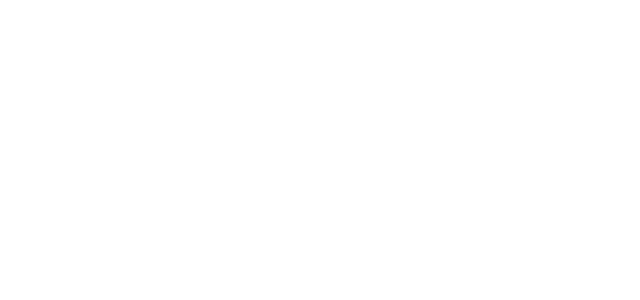
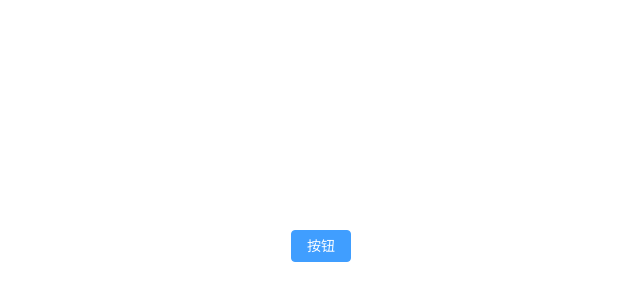
Before and after one commit to ZXW1314/XTX, a Vue app: page / in a window 1280 px wide. Shown: the part 154-454 px from the top of the page, without its empty margins (289-929 px from the left). Built offline with nearby package versions, Linux system fonts and the light colour scheme.

Commit message:
配置elementPlus

```diff
--- a/package.json
+++ b/package.json
@@ -12,6 +12,7 @@
     "lint": "eslint . --ext .vue,.js,.jsx,.cjs,.mjs,.ts,.tsx,.cts,.mts --fix --ignore-path .gitignore"
   },
   "dependencies": {
+    "axios": "^1.7.2",
     "element-plus": "^2.7.7",
     "pinia": "^2.1.7",
     "vue": "^3.4.29",
@@ -28,6 +29,7 @@
     "eslint": "^8.57.0",
     "eslint-plugin-vue": "^9.23.0",
     "npm-run-all2": "^6.2.0",
+    "sass": "^1.77.8",
     "typescript": "~5.4.0",
     "unplugin-auto-import": "^0.18.0",
     "unplugin-vue-components": "^0.27.2",
--- a/src/App.vue
+++ b/src/App.vue
@@ -4,7 +4,7 @@
 </script>
 
 <template>
-  <!-- <el-button type="primary">按钮</el-button> -->
+  <el-button type="primary">按钮</el-button>
 </template>
 
 <style scoped>
--- a/src/main.ts
+++ b/src/main.ts
@@ -6,14 +6,9 @@
 import App from './App.vue'
 import router from './router'
 
-import ElementPlus from 'element-plus'
-import 'element-plus/dist/index.css'
-
 const app = createApp(App)
 
 app.use(createPinia())
 app.use(router)
 
-app.use(ElementPlus)
-
 app.mount('#app')
--- /dev/null
+++ b/src/styles/element/index.scss
@@ -0,0 +1,17 @@
+@forward 'element-plus/theme-chalk/src/common/var.scss'
+with ($colors: ('primary': ( // 主色
+      'base': #27ba9b,
+    ),
+    'success': ( // 成功色
+      'base': #1dc779,
+    ),
+    'warning': ( // 警告色
+      'base': #ffb302,
+    ),
+    'danger': ( // 危险色
+      'base': #e26237,
+    ),
+    'error': ( // 错误色
+      'base': #cf4444,
+    ),
+  ))
--- a/vite.config.ts
+++ b/vite.config.ts
@@ -5,6 +5,7 @@
 import vueJsx from '@vitejs/plugin-vue-jsx'
 
 // 配置ElementPlus
+import path from 'node:path'
 import AutoImport from 'unplugin-auto-import/vite'
 import Components from 'unplugin-vue-components/vite'
 import { ElementPlusResolver } from 'unplugin-vue-components/resolvers'
@@ -20,12 +21,24 @@
       resolvers: [ElementPlusResolver()],
     }),
     Components({
-      resolvers: [ElementPlusResolver()],
+      resolvers: [
+        ElementPlusResolver({
+          importStyle: "sass",
+        }),
+      ],
     }),
   ],
   resolve: {
     alias: {
-      '@': fileURLToPath(new URL('./src', import.meta.url))
+      '@': fileURLToPath(new URL('./src', import.meta.url)),
+      '~/': `${path.resolve(__dirname, 'src')}/`,
     }
-  }
+  },
+  css: {
+    preprocessorOptions: {
+      scss: {
+        additionalData: `@use "~/styles/element/index.scss" as *;`,
+      },
+    },
+  },
 })
```
Also changed, not shown: 1 other file (tests, documents, lock files or other folders).
